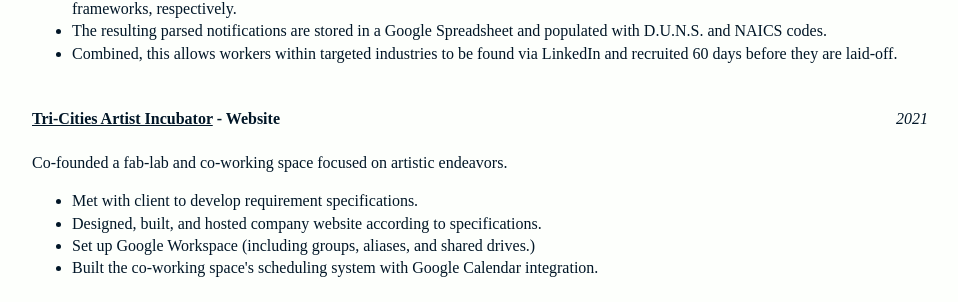
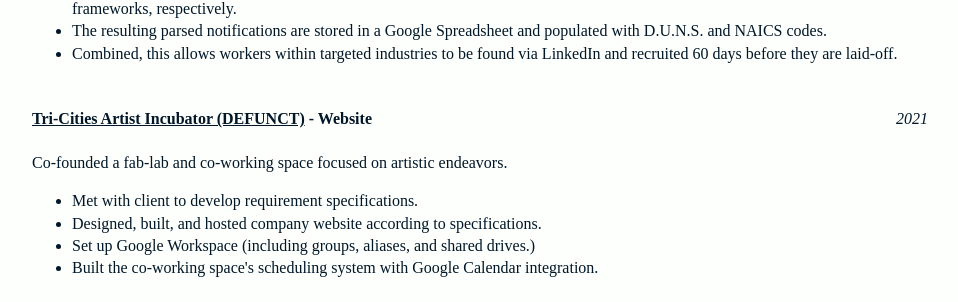
Before and after one commit to wielandtech/w_tech, a Django app: page / in a window 1280 px wide. Shown: the part 4866-5168 px from the top of the page, without its empty margins (160-1118 px from the left). Run offline with Django 5.2, Linux system fonts and the light colour scheme.

```diff
--- a/wielandtech/core/templates/core/projects.html
+++ b/wielandtech/core/templates/core/projects.html
@@ -43,7 +43,7 @@
 
 	<p class="date float_right">2021</p>
 
-	<p class="job"><a href="https://www.tricitiesartistincubator.com/" target="_blank">Tri-Cities Artist Incubator</a> - Website</p>
+	<p class="job"><a href="https://www.tricitiesartistincubator.com/" target="_blank">Tri-Cities Artist Incubator (DEFUNCT)</a> - Website</p>
 
 	<p>Co-founded a fab-lab and co-working space focused on artistic endeavors.</p>
 
```
